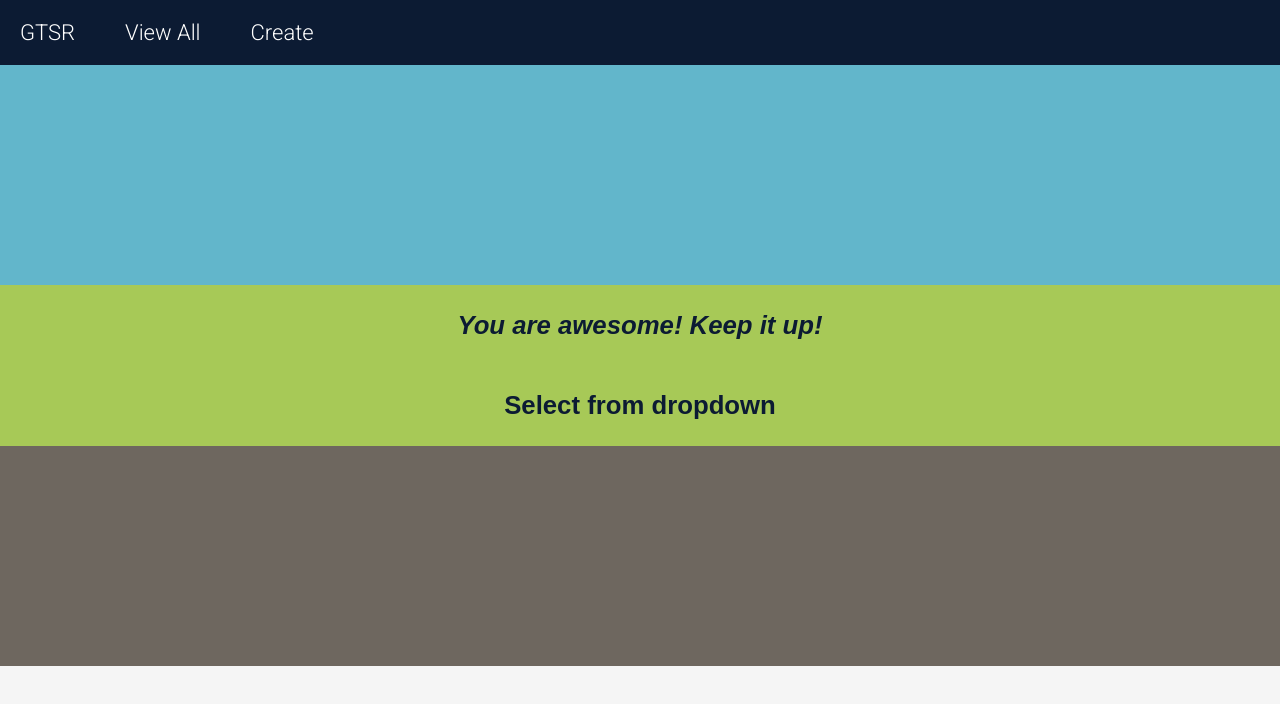
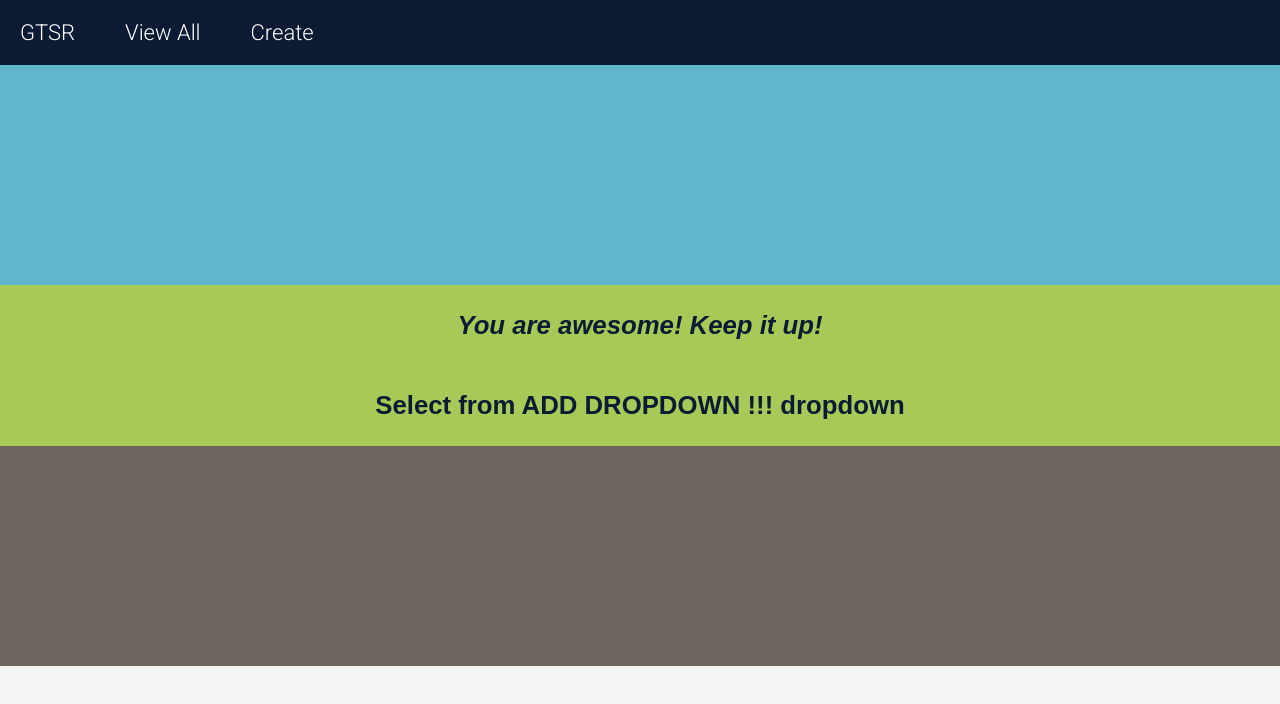
Before and after one commit to GTSRcare/joy, a React app: page /dashboard in a window 1280 px wide. Shown: the top 704 px of the page. Built offline with nearby package versions, Linux system fonts and the light colour scheme.

Commit message:
committing as if 11/21/2021

```diff
--- a/client/components/Dashmain.jsx
+++ b/client/components/Dashmain.jsx
@@ -8,7 +8,7 @@ class Dashmain extends Component {
         <div className='spacer'/>
         <div className='dash-container' >
           <h3 className='general-compliment'>You are awesome! Keep it up!</h3>
-          <h3 className='select' >Select from dropdown</h3>
+          <h3 className='select' >Select from ADD DROPDOWN !!! dropdown</h3>
         </div>
         <div className='spacer2'/>
       </div>
```
